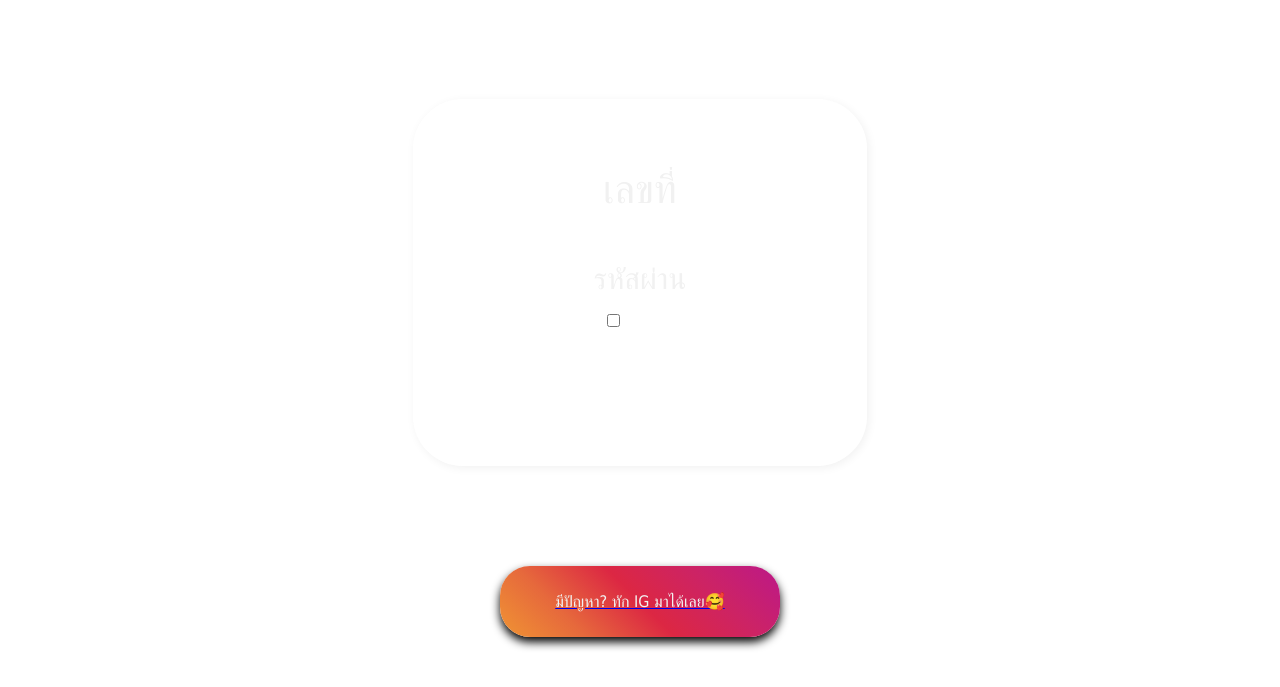
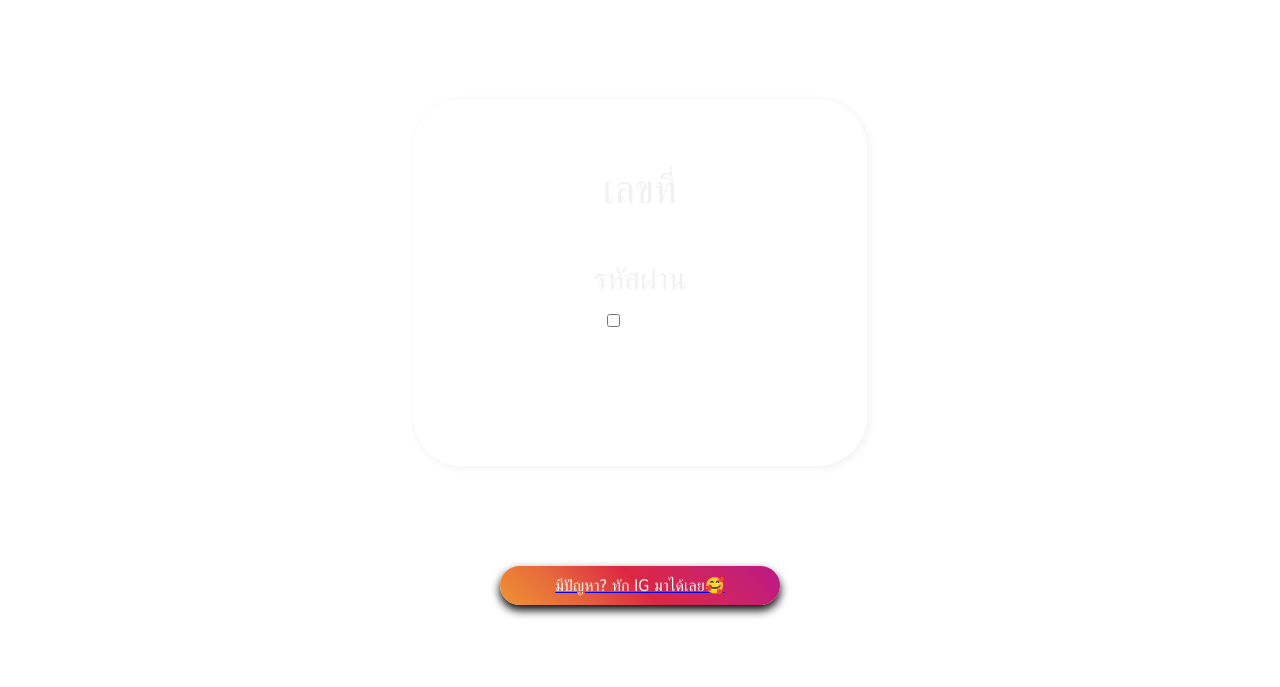
Before and after one commit to DaChicken007/WEB, a plain HTML site: page index.html in a window 1280 px wide. Shown: the part 71-758 px from the top of the page. Drawn offline with Linux system fonts and the light colour scheme.

Commit message:
Update index.html

```diff
--- a/index.html
+++ b/index.html
@@ -240,7 +240,7 @@
                     background: linear-gradient(45deg, #f09433 0%,#e6683c 25%,#dc2743 50%,#cc2366 75%,#bc1888 100%);
                     filter: progid:DXImageTransform.Microsoft.gradient( startColorstr='#f09433', endColorstr='#bc1888',GradientType=1 );
                       ";>
-                    <p>มีปัญหา? ทัก IG มาได้เลย🥰</p>
+                    มีปัญหา? ทัก IG มาได้เลย🥰
                 </div></a></center>
             </section>
     </body>
```
